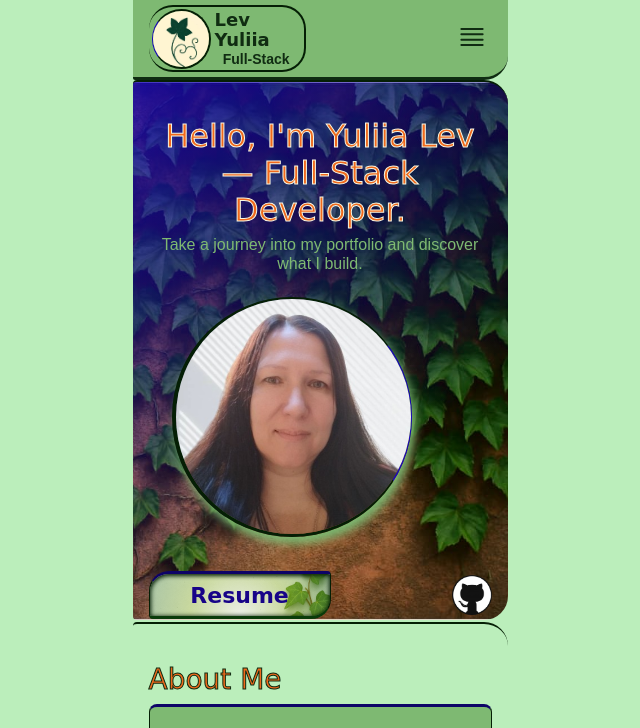
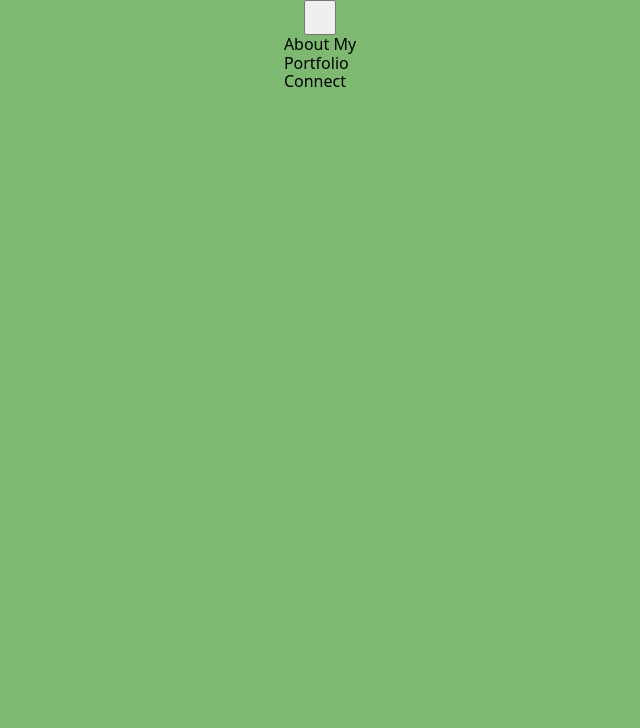
Before and after one commit to RITAS2000/Portfolio-Lev-Yuliia, a website built with Vite: page index.html in a window 1280 px wide. Both pictures are taken after a click on the button 791 px from the left and 38 px from the top of the page. Shown: the top 728 px of the page, without its empty margins (320-960 px from the left). Built offline with nearby package versions, Linux system fonts and the light colour scheme; files whose address does not match are found by name; a web font is replaced by a local one.

Commit message:
test resumeimg

```diff
--- a/src/js/components/header.js
+++ b/src/js/components/header.js
@@ -1,5 +1,6 @@
 export default function Header() {
   const header = document.createElement('header');
+
   header.innerHTML = `<section class="section-big">
     <a href="../../../index.html" class="logo-link"><div class="logo-container">
    <img src="/logo.jpg" alt="Yuliia Lev" class="logo">
@@ -13,6 +14,53 @@ export default function Header() {
   <use href="/icons.svg#icon-burger"></use>
   </svg>
   </button>
+ <div class="backdrop-burger" id="mobile-menu">
+  <div class="modal">
+    <button class="modal-close-btn" type="button" aria-label="Modal close button">
+      <svg class="icon-close" width="28" height="28">
+        <use href="/img/sprite.svg#icon-close"></use>
+      </svg>
+    </button>
+    <nav><ul>
+    <li>About My</li>
+    <li>Portfolio</li>
+    <li>Connect</li>
+    </ul></nav>
+  </div>
+</div>
   </section>`;
+
+  const modalWindow = header.querySelector('.backdrop-burger');
+  const openMenuBtn = header.querySelector('.burger');
+  const closeModalBtn = header.querySelector('.modal-close-btn');
+
+  let scrollPosition = 0;
+
+  function interactionModalWindow() {
+    const isOpen = !modalWindow.classList.contains('is-open');
+
+    modalWindow.classList.toggle('is-open', isOpen);
+    openMenuBtn.setAttribute('aria-expanded', isOpen);
+
+    if (isOpen) {
+      scrollPosition = window.pageYOffset;
+      document.body.style.position = 'fixed';
+      document.body.style.top = `-${scrollPosition}px`;
+      document.body.style.left = '0';
+      document.body.style.right = '0';
+      document.body.style.width = '100%';
+    } else {
+      document.body.style.position = '';
+      document.body.style.top = '';
+      document.body.style.left = '';
+      document.body.style.right = '';
+      document.body.style.width = '';
+      window.scrollTo(0, scrollPosition);
+    }
+  }
+
+  openMenuBtn.addEventListener('click', interactionModalWindow);
+  closeModalBtn.addEventListener('click', interactionModalWindow);
+
   return header;
 }
--- a/src/scss/header.scss
+++ b/src/scss/header.scss
@@ -72,3 +72,40 @@
     background: inherit;
     border: none;
 }
+.backdrop-burger {
+    position: fixed;
+    top: 0;
+    left: 0;
+    display: flex;
+    align-items: center;
+    justify-content: center;
+    width: 100vw;
+    height: 100vh;
+    opacity: 0;
+    visibility: hidden;
+    pointer-events: none;
+    transform: translateX(100%);
+}
+.backdrop-burger.is-open {
+    opacity: 1;
+    visibility: visible;
+    pointer-events: initial;
+    transform: translateX(0);
+    z-index: 1000;
+    backdrop-filter: blur(10px);
+    background-color: rgba(0, 0, 0, 0.6);
+}
+.modal {
+    position: absolute;
+    display: flex;
+    flex-direction: column;
+    align-items: center;
+    top: 50%;
+    left: 50%;
+    background:var(--bgchf);
+    background-position: center;
+    width: 100vw;
+    height: 100vh;
+    transform: translate(-50%, -50%) scale(1);
+    z-index: 20;
+}
--- a/src/scss/reset.scss
+++ b/src/scss/reset.scss
@@ -58,6 +58,9 @@ body {
     -moz-user-select: none;
     -ms-user-select: none;
 }
+body.modal-open {
+    overflow: hidden;
+}
 main{
     display: flex;
     flex-direction: column;
```
Also changed, not shown: public/resume.jpg, public/resume1.jpg (added).
